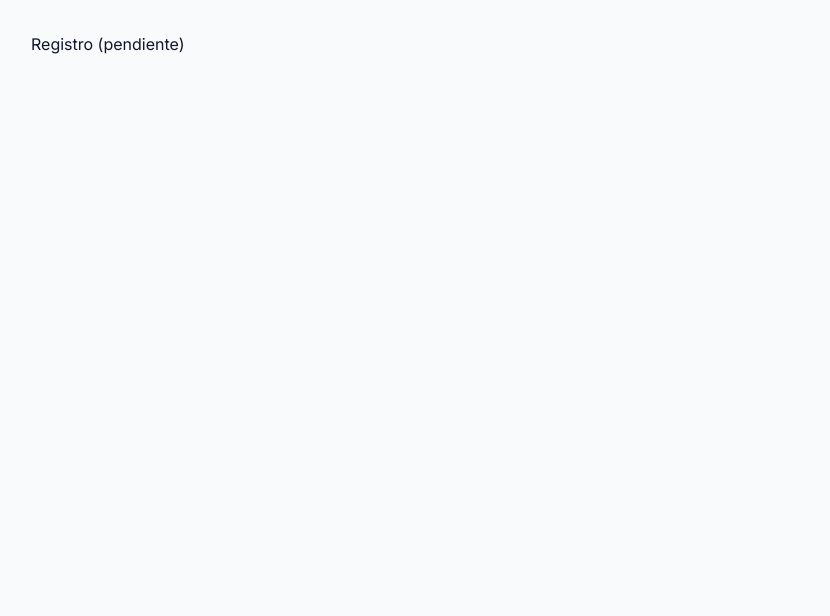
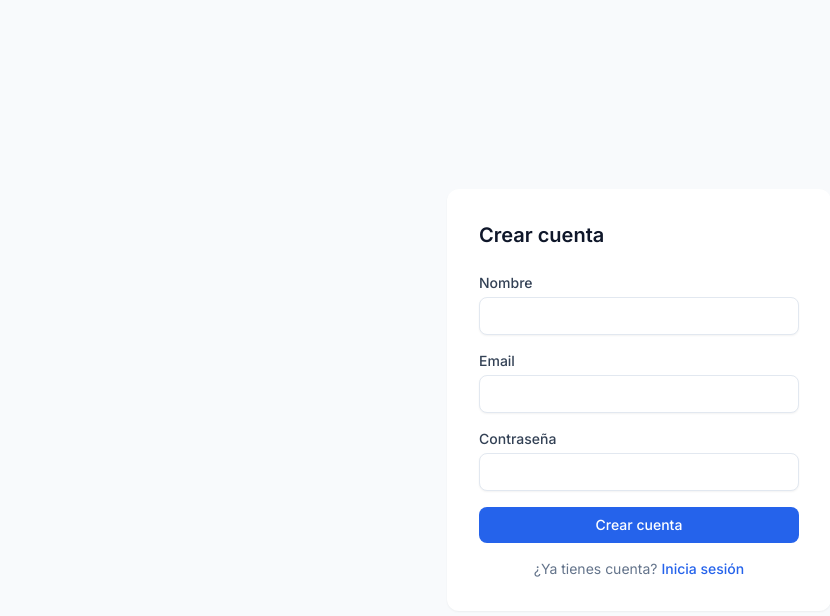
Before and after one commit to nicol24v/GestorTareas-CPF, a React (Vite) app in the folder client/: page /register in a window 1280 px wide. Shown: the top 616 px of the page, without its empty margins (1-831 px from the left). Built offline with nearby package versions, Linux system fonts and the light colour scheme; no server answers.

Commit message:
feat: implementar paginas de login y registro

```diff
--- a/client/src/pages/LoginPage.jsx
+++ b/client/src/pages/LoginPage.jsx
@@ -1,5 +1,76 @@
+import { useState } from 'react';
+import { Link, useNavigate } from 'react-router-dom';
+import toast from 'react-hot-toast';
+import { useAuth } from '../context/AuthContext';
+import Button from '../components/Button';
+import Input from '../components/Input';
+
+function validate({ email, password }) {
+  const errors = {};
+  if (!email.trim()) errors.email = 'El email es requerido';
+  if (!password) errors.password = 'La contraseña es requerida';
+  return errors;
+}
+
 function LoginPage() {
-  return <div className="p-8">Login (pendiente)</div>;
+  const { login } = useAuth();
+  const navigate = useNavigate();
+  const [form, setForm] = useState({ email: '', password: '' });
+  const [errors, setErrors] = useState({});
+  const [submitting, setSubmitting] = useState(false);
+
+  async function handleSubmit(event) {
+    event.preventDefault();
+    const validationErrors = validate(form);
+    setErrors(validationErrors);
+    if (Object.keys(validationErrors).length > 0) return;
+
+    setSubmitting(true);
+    try {
+      await login(form.email, form.password);
+      toast.success('Sesión iniciada');
+      navigate('/');
+    } catch (error) {
+      toast.error(error.response?.data?.message || 'No se pudo iniciar sesión');
+    } finally {
+      setSubmitting(false);
+    }
+  }
+
+  return (
+    <div className="flex min-h-screen items-center justify-center bg-slate-50 px-4">
+      <div className="w-full max-w-sm rounded-xl bg-white p-8 shadow-sm">
+        <h1 className="mb-6 text-xl font-semibold text-slate-900">Iniciar sesión</h1>
+        <form onSubmit={handleSubmit} className="flex flex-col gap-4">
+          <Input
+            id="email"
+            label="Email"
+            type="email"
+            value={form.email}
+            onChange={(e) => setForm({ ...form, email: e.target.value })}
+            error={errors.email}
+          />
+          <Input
+            id="password"
+            label="Contraseña"
+            type="password"
+            value={form.password}
+            onChange={(e) => setForm({ ...form, password: e.target.value })}
+            error={errors.password}
+          />
+          <Button type="submit" disabled={submitting}>
+            {submitting ? 'Ingresando...' : 'Ingresar'}
+          </Button>
+        </form>
+        <p className="mt-4 text-center text-sm text-slate-500">
+          ¿No tienes cuenta?{' '}
+          <Link to="/register" className="font-medium text-blue-600 hover:underline">
+            Regístrate
+          </Link>
+        </p>
+      </div>
+    </div>
+  );
 }
 
 export default LoginPage;
--- a/client/src/pages/RegisterPage.jsx
+++ b/client/src/pages/RegisterPage.jsx
@@ -1,5 +1,84 @@
+import { useState } from 'react';
+import { Link, useNavigate } from 'react-router-dom';
+import toast from 'react-hot-toast';
+import { useAuth } from '../context/AuthContext';
+import Button from '../components/Button';
+import Input from '../components/Input';
+
+function validate({ name, email, password }) {
+  const errors = {};
+  if (!name.trim()) errors.name = 'El nombre es requerido';
+  if (!email.trim()) errors.email = 'El email es requerido';
+  if (password.length < 6) errors.password = 'La contraseña debe tener al menos 6 caracteres';
+  return errors;
+}
+
 function RegisterPage() {
-  return <div className="p-8">Registro (pendiente)</div>;
+  const { register } = useAuth();
+  const navigate = useNavigate();
+  const [form, setForm] = useState({ name: '', email: '', password: '' });
+  const [errors, setErrors] = useState({});
+  const [submitting, setSubmitting] = useState(false);
+
+  async function handleSubmit(event) {
+    event.preventDefault();
+    const validationErrors = validate(form);
+    setErrors(validationErrors);
+    if (Object.keys(validationErrors).length > 0) return;
+
+    setSubmitting(true);
+    try {
+      await register(form.name, form.email, form.password);
+      toast.success('Cuenta creada');
+      navigate('/');
+    } catch (error) {
+      toast.error(error.response?.data?.message || 'No se pudo crear la cuenta');
+    } finally {
+      setSubmitting(false);
+    }
+  }
+
+  return (
+    <div className="flex min-h-screen items-center justify-center bg-slate-50 px-4">
+      <div className="w-full max-w-sm rounded-xl bg-white p-8 shadow-sm">
+        <h1 className="mb-6 text-xl font-semibold text-slate-900">Crear cuenta</h1>
+        <form onSubmit={handleSubmit} className="flex flex-col gap-4">
+          <Input
+            id="name"
+            label="Nombre"
+            value={form.name}
+            onChange={(e) => setForm({ ...form, name: e.target.value })}
+            error={errors.name}
+          />
+          <Input
+            id="email"
+            label="Email"
+            type="email"
+            value={form.email}
+            onChange={(e) => setForm({ ...form, email: e.target.value })}
+            error={errors.email}
+          />
+          <Input
+            id="password"
+            label="Contraseña"
+            type="password"
+            value={form.password}
+            onChange={(e) => setForm({ ...form, password: e.target.value })}
+            error={errors.password}
+          />
+          <Button type="submit" disabled={submitting}>
+            {submitting ? 'Creando...' : 'Crear cuenta'}
+          </Button>
+        </form>
+        <p className="mt-4 text-center text-sm text-slate-500">
+          ¿Ya tienes cuenta?{' '}
+          <Link to="/login" className="font-medium text-blue-600 hover:underline">
+            Inicia sesión
+          </Link>
+        </p>
+      </div>
+    </div>
+  );
 }
 
 export default RegisterPage;
```
